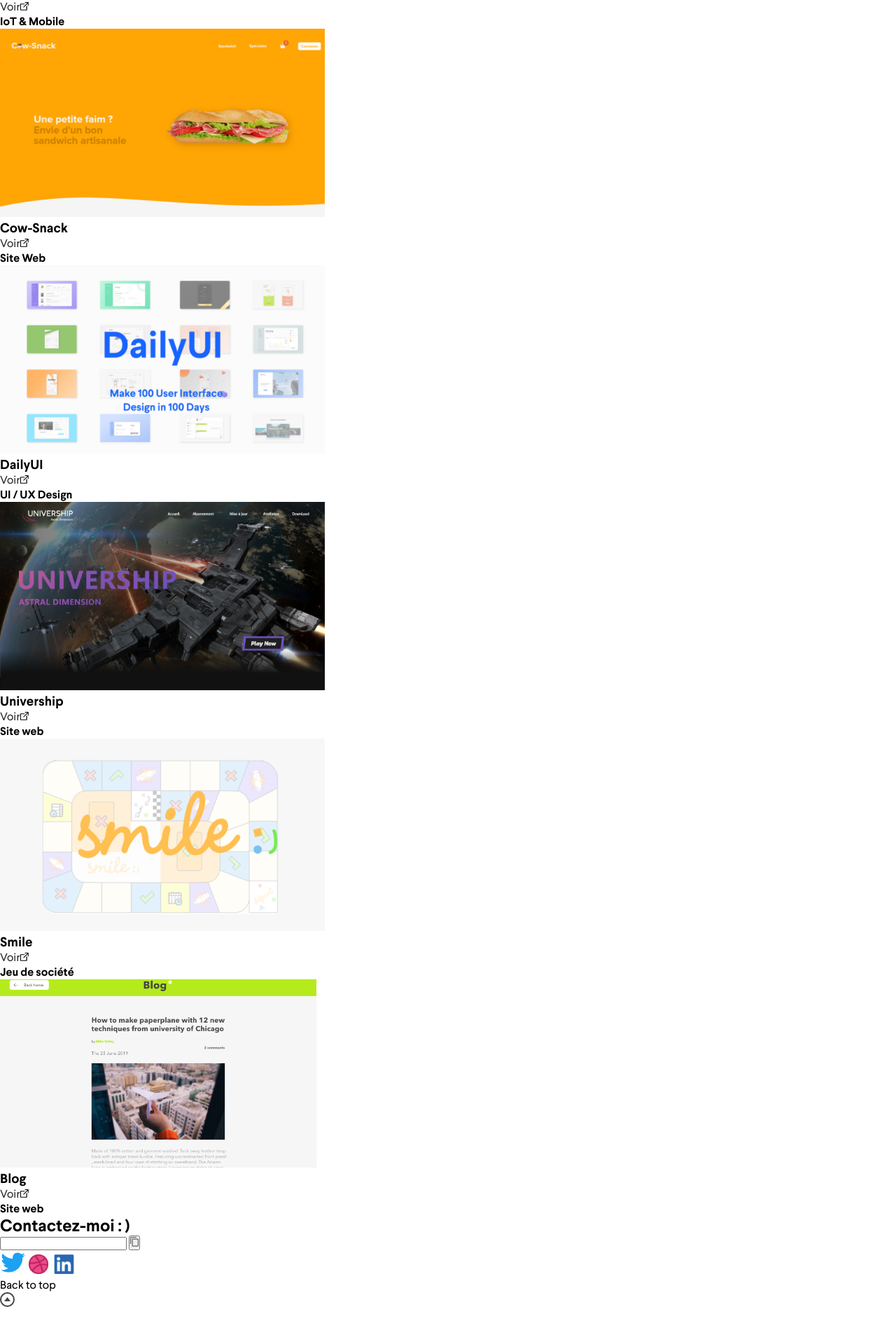
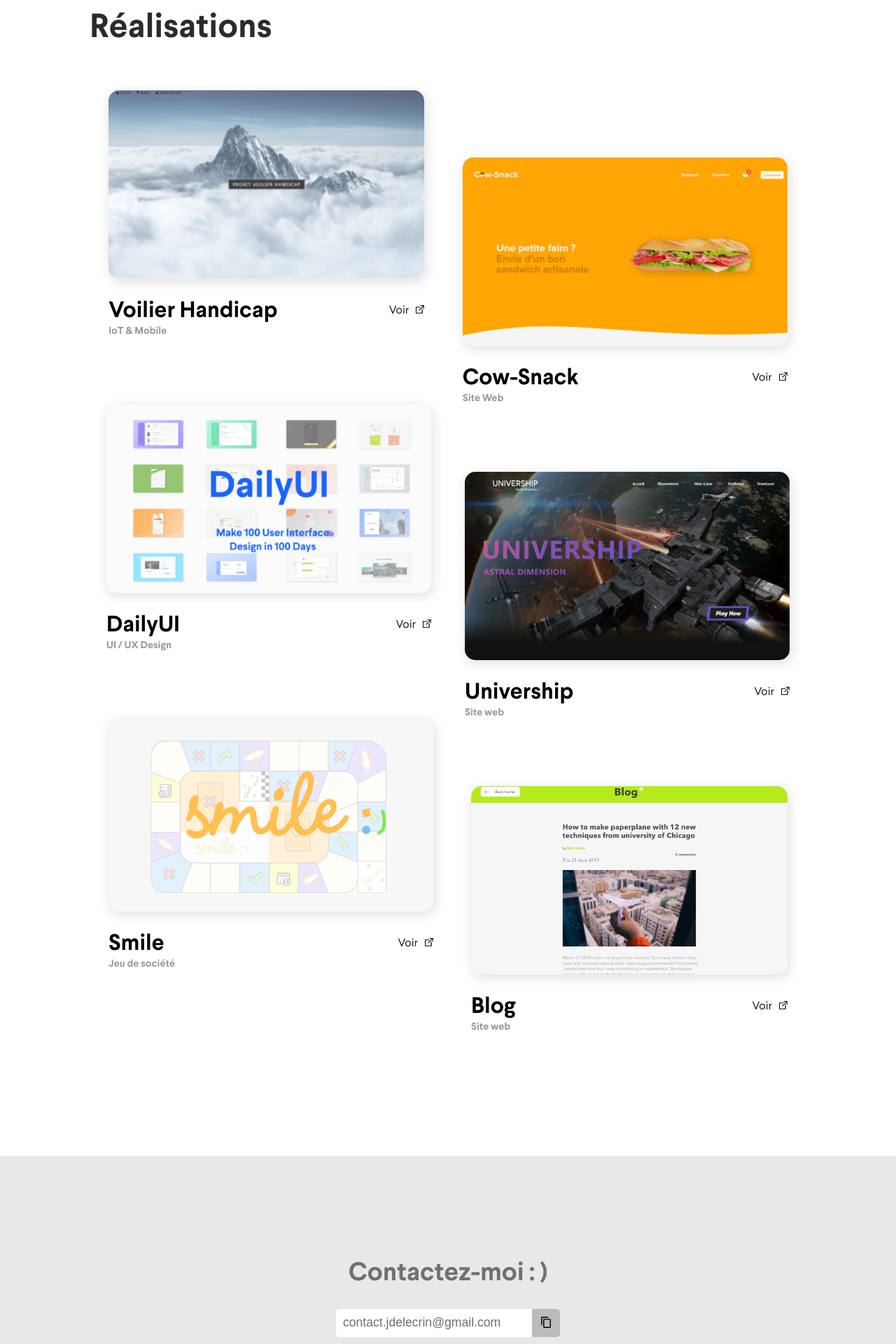
Before and after one commit to JeremDlcn/portfolioCV, a PHP site: page / in a window 1280 px wide. Shown: the part 2280-4200 px from the top of the page at 70% size. Before the commit the page ends 4147 px from the top, so only its background shows below. Run offline with PHP 8.4, Linux system fonts and the light colour scheme.

Commit message:
Projects

```diff
--- a/index.html
+++ b/index.html
@@ -31,41 +31,44 @@
 		</section>
 		<section id="skills">
 			<h2>Compétences</h2>
-			<div class="skillContainer">
+			<section>
+				<div class="skillContainer js">
 					<img src="img/js.png" alt="Javascript">
 					<p>Javascript</p>
 				</div>
-			<div class="skillContainer">
+				<div class="skillContainer py">
 					<img src="img/python.png" alt="Python">
 					<p>Python</p>
 				</div>
-			<div class="skillContainer">
+				<div class="skillContainer ionic">
 					<img src="img/ionic.png" alt="Ionic">
 					<p>Ionic</p>
 				</div>
-			<div class="skillContainer">
+				<div class="skillContainer angular">
 					<img src="img/angular.png" alt="Angular">
 					<p>Angular</p>
 				</div>
-			<div class="skillContainer">
+				<div class="skillContainer html">
 					<img src="img/html.png" alt="HTML">
 					<p>HTML</p>
 				</div>
-			<div class="skillContainer">
+				<div class="skillContainer css">
 					<img src="img/css.png" alt="CSS">
 					<p>CSS</p>
 				</div>
-			<div class="skillContainer">
+				<div class="skillContainer xd">
 					<img src="img/adobexd.png" alt="Adobe XD">
 					<p>Adobe XD</p>
 				</div>
-			<div class="skillContainer">
+				<div class="skillContainer c">
 					<img src="img/c.png" alt="Langage C">
 					<p>Langage C</p>
 				</div>
 			</section>
-		<section id="projects">
+		</section>
+		<section id="project">
 			<h2>Réalisations</h2>
+			<div class="row">
 				<div class="projectContainer">
 					<img src="img/voilier.png" alt="image du projet">
 					<div>
@@ -82,6 +85,8 @@
 					</div>
 					<b>Site Web</b>
 				</div>
+			</div>
+			<div class="row">
 				<div class="projectContainer">
 					<img src="img/dailyui.png" alt="image du projet">
 					<div>
@@ -98,6 +103,8 @@
 					</div>
 					<b>Site web</b>
 				</div>
+			</div>
+			<div class="row">
 				<div class="projectContainer">
 					<img src="img/smile.png" alt="image du projet">
 					<div>
@@ -114,24 +121,26 @@
 					</div>
 					<b>Site web</b>
 				</div>
+			</div>
 		</section>
 		<section id="contact">
 			<h2>Contactez-moi : )</h2>
 			<div>
-				<input type="text" name="">
-				<button title="copy to clipboard"><img src="img/copy.png" alt="copier"></button>
+				<input type="text" value="contact.jdelecrin@gmail.com" readonly>
+				<button title="copy to clipboard"><img src="img/copy.svg" alt="copier"></button>
 			</div>
-
 		</section>
 		<footer>
 			<div id="social">
-				<img src="img/twitter.png" alt="Twitter">
-				<img src="img/dribbble.png" alt="Dribbble">
-				<img src="img/linkedin.png" alt="Linkedin">
+				<a href="https://twitter.com/JeremDlcn"><img src="img/twitter.png" alt="Twitter"></a>
+				<a href="https://dribbble.com/JeremDlcn"><img src="img/dribbble.png" alt="Dribbble"></a>
+				<a href="https://www.linkedin.com/in/jérémie-delécrin-0b36bb188"><img src="img/linkedin.png" alt="Linkedin"></a>
 			</div>
 			<div>
+				<a href="#">
 					<p>Back to top</p>
 					<img src="img/top.png" alt="Renvoi vers le haut de la page">
+				</a>
 			</div>
 		</footer>
 		<script type="text/javascript" src="main.js"></script>
--- a/style.css
+++ b/style.css
@@ -16,6 +16,9 @@
 	--css: #71B2DE;
 	--angular: #DD0031;
 	--ionic: #4689FE;
+
+	/*Shadow*/
+	--shadow: 2px 4px 15px 2px rgba(126, 126, 126, 0.2);
 }
 
 
@@ -63,6 +66,7 @@ a{
 
 #cover {
 	height: 100vh;
+	margin-bottom: 15rem;
 }
 
 #portfolio {
@@ -77,8 +81,8 @@ a{
 	color: var(--white);
 	font-size: 3rem;
 	position: absolute;
-	top: 4vh;
-	left: 4vw;
+	top: 8vh;
+	left: 5vw;
 }
 
 #sidePanel {
@@ -96,7 +100,7 @@ a{
 }
 
 .name {
-	font-size: 10rem;
+	font-size: 10vw;
 	mix-blend-mode: screen;
 	background-color: var(--white);
 	display: flex;
@@ -105,7 +109,7 @@ a{
 }
 
 .name:first-of-type {
-	padding-top: 50%;
+	padding-top: 100%;
 }
 
 #sidePanel div:last-of-type {
@@ -116,6 +120,8 @@ a{
 }
 #sidePanel img{
 	width: 100px;
+	margin-left:4vw;
+	margin-right: 2rem;
 }
 
 #sidePanel p {
@@ -137,25 +143,188 @@ a{
 
 
 
+#skills h2, #project h2 {
+	font-size: 3rem;
+	color: var(--title-font);
+	margin-bottom: 4rem;
+}
+
+#skills, #project {
+	margin-bottom: 11rem;
+	padding-left: 10vw;
+	padding-right: 10vw;
+}
+
+#skills section {
+	display: flex;
+	flex-wrap: wrap;
+	justify-content: center;
+}
+
+.skillContainer {
+	background-color: var(--light-gray);
+	margin: 40px 40px;
+	display: flex;
+	flex-direction: column;
+	align-items: center;
+	padding: 1rem 1.5rem;
+	border-radius: 25px;
+}
+
+.skillContainer p {
+	font-size: 1.4rem;
+	font-weight: bold;
+	color: var(--white);
+	margin: 1rem 0;
+}
 
 
+#project {
+	display: flex;
+	flex-direction: column;
+}
+
+#project .row {
+	display: flex;
+	justify-content: space-around;
+	flex-wrap: wrap;
+}
+
+.row > div:last-of-type {
+	margin-top: 6rem;
+}
+
+.projectContainer > div {
+	display: flex;
+	flex-direction: row;
+	justify-content: space-between;
+}
+
+.projectContainer > img{
+	border-radius: 15px;
+	box-shadow: var(--shadow);
+	margin-bottom: 20px;
+}
+
+.projectContainer h3{
+	font-size: 2rem;
+}
 
 
+.projectContainer b{
+	opacity: .4;
+	font-size: .9rem;
+}
+
+.projectContainer a{
+	display: flex;
+	align-items: center;
+}
+
+.projectContainer a img{
+	margin-left: 10px;
+}
+
+#contact {
+	height: 50vh;
+	display: flex;
+	flex-direction: column;
+	align-items: center;
+	justify-content: center;
+	background-color: var(--light-gray);
+}
+
+#contact h2 {
+	color: var(--font-smooth);
+	font-size: 2.3rem;
+}
+
+#contact div {
+	height: 40px;
+	display: flex;
+	align-items: center;
+	margin-top: 2rem;
+}
+
+#contact input {
+	border: none;
+	height: 100%;
+	min-width: 280px;
+	border-radius: 5px 0 0 5px;
+	padding-left: 10px;
+	font-size: 1.1rem;
+	outline: none;
+	color: var(--font-smooth);
+}
+
+#contact button {
+	border: none;
+	height: 100%;
+	width: 40px;
+	background-color: var(--button-color);
+	border-radius: 0 5px 5px 0;
+}
+
+#contact img {
+	margin-top: 2px;
+	width: 16px;
+}
 
 
+footer {
+	display: flex;
+	justify-content: space-between;
+	background-color: var(--footer-gray);
+	padding: 2rem 3rem;
+}
+
+footer div, footer a {
+	display: flex;
+	align-items: center;
+}
+
+#social img {
+	margin: 0 1rem;
+}
+
+footer > div:last-of-type p{
+	margin-right: 10px;
+	color: var(--title-font);
+}
 
 
+/*Colors By technologies*/
+.js {
+	background-color: var(--js);
+}
 
+.py {
+	background-color: var(--py);
+}
 
+.xd {
+	background-color: var(--xd);
+}
 
+.c {
+	background-color: var(--c);
+}
 
+.html {
+	background-color: var(--html);
+}
 
+.css {
+	background-color: var(--css);
+}
 
+.ionic {
+	background-color: var(--ionic);
+}
 
-
-
-
-
+.angular {
+	background-color: var(--angular);
+}
 
 
 
```
Also changed, not shown: img/adobexd.png, img/c.png, img/copy.png (deleted), img/copy.svg (added), img/css.png, img/html.png, img/ionic.png, img/js.png, img/python.png. Lines whose indentation alone changed are shown as unchanged.
